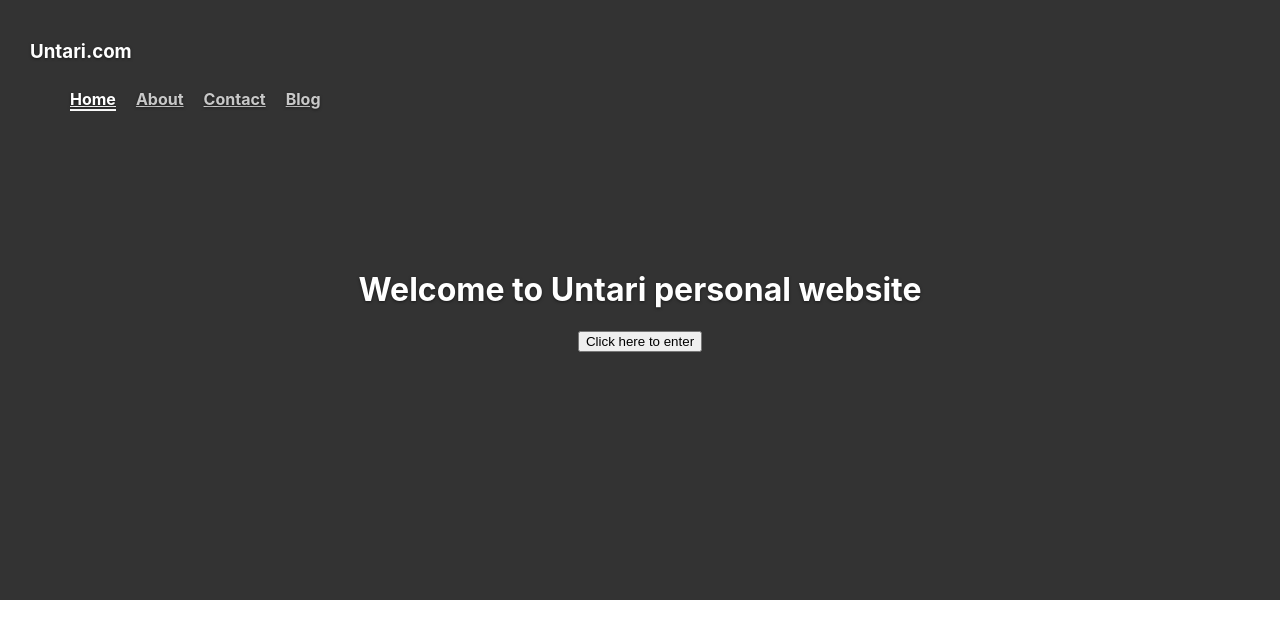
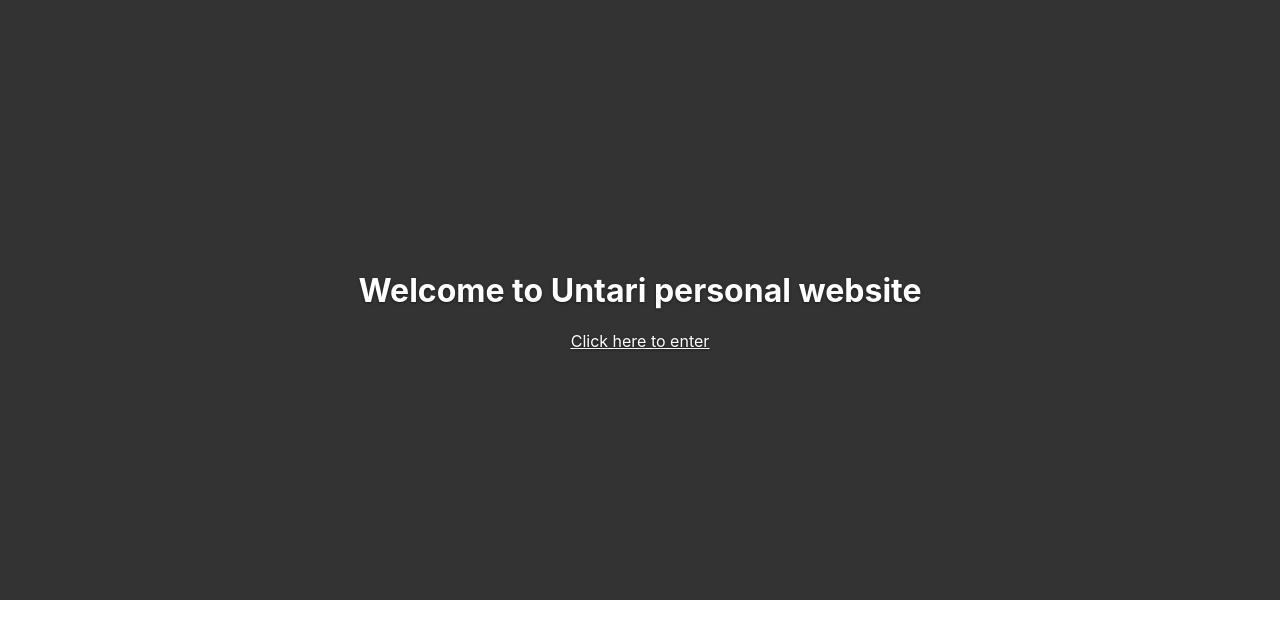
Before and after one commit to marcoag/untari, a React (Create React App) app: page / in a window 1280 px wide. Shown: the top 638 px of the page. Built offline with nearby package versions, Linux system fonts and the light colour scheme.

Commit message:
modified navigations

```diff
--- a/src/App.css
+++ b/src/App.css
@@ -23,6 +23,7 @@ html,
 body {
   height: 100%;
   background-color: #fff;
+
 }
 body {
   color: #fff;
@@ -36,6 +37,7 @@ body {
   width: 100%;
   height: 600px;
   background-color: #333;
+
   /*height: 100%; */
   /*min-height: 100%;*/
 }
@@ -60,6 +62,7 @@ body {
 .masthead-brand {
   margin-top: 10px;
   margin-bottom: 10px;
+
 }
 
 .masthead-nav > li {
--- a/src/App.js
+++ b/src/App.js
@@ -2,19 +2,20 @@ import React, { Component } from 'react';
 import { BrowserRouter, Route, Switch } from 'react-router-dom';
 import './App.css';
 import Home from './Components/Home';
+import Main from './Components/Main';
 import About from './Components/About';
 import Contact from './Components/Contact';
 import Blog from './Components/Blog';
-
 
 class App extends Component {
   render() {
     return (
         <React.Fragment>
                 <BrowserRouter>
-                   <div>
+                   <div class="bg-image">
                        <Switch>
-                            <Route exact path="/" component={Home} />
+                            <Route exact path="/" component={Main} />
+                            <Route path="/home" component={Home} />
                             <Route path="/blog" component={Blog} />
                             <Route path="/about" component={About}/>
                             <Route path="/contact" component={Contact}/>
--- a/src/Components/About.js
+++ b/src/Components/About.js
@@ -3,7 +3,7 @@ import React from 'react';
 const About = () => {
     return (
        <div>
-          <h1>About US</h1>
+          <h1>About Me</h1>
           <p>About US page body content</p>
        </div>
     );
--- a/src/Components/Home.js
+++ b/src/Components/Home.js
@@ -5,11 +5,6 @@ import { Nav, Navbar } from 'reactstrap';
 const Home = () => {
     return (
        <div>
-              <div className="site-wrapper">
-                <div className="site-wrapper-inner">
-                    <div className="container">
-                    <div className="masthead clearfix">
-                        <div className="container inner">
                   <h3 className="masthead-brand">Untari.com</h3>
                       <nav>
                         <ul className="nav masthead-nav">
@@ -20,15 +15,6 @@ const Home = () => {
                         </ul>
                      </nav>
        </div>
-                    </div>
-                    <div className="inner cover">
-                        <h1 className="cover-heading">Welcome to Untari personal website</h1>
-                        <button type="button" className="btn btn-success">Click here to enter</button>
-                    </div>
-                    </div>
-                </div>
-                </div>
-       </div>
     );
 }
 
--- a/src/Components/Main.js
+++ b/src/Components/Main.js
@@ -1,21 +1,23 @@
 import React from 'react';
-import { Switch, Route, Link } from 'react-router-dom';
+import { Switch, Route, Link, NavLink } from 'react-router-dom';
 import Home from './Home';
 import About from './About';
 import Contact from './Contact';
 
 
-
 const Main = () => {
-    return (
-         <Route>
-            <Switch>
-                <Route exact path="/" component={Home} />
-                <Route path="/about" component={About} />
-                <Route path="/contact" component={Contact} />
-            </Switch>
-        </Route>
-   );
+    return(
+         <div className="container-inner">
+            <div className="site-wrapper">
+               <div className="site-wrapper-inner">
+                <div className="inner cover">
+                <h1 className="inner-heading">Welcome to Untari personal website</h1>
+                <a href="#" class="btn btn-info" role="button"><NavLink to="Home">Click here to enter</NavLink></a>
+                </div>
+              </div>
+            </div>
+        </div>
+    );
 }
 
 export default Main;
```
Lines whose indentation alone changed are shown as unchanged.
